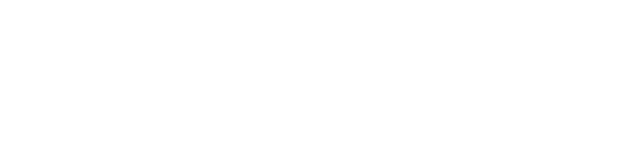
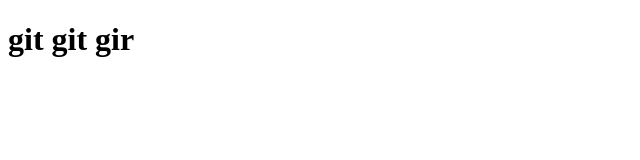
Before and after one commit to LukaszBabicki/git-course-4, a plain HTML site: page index.html in a window 1280 px wide. Shown: the whole page, without its empty margins (0-640 px from the left). Drawn offline with Linux system fonts and the light colour scheme.

Commit message:
git added to index.html

```diff
--- a/index.html
+++ b/index.html
@@ -7,6 +7,6 @@
     <title>Git course 4</title>
 </head>
 <body>
-
+    <h1>git git gir</h1>
 </body>
 </html>
```
